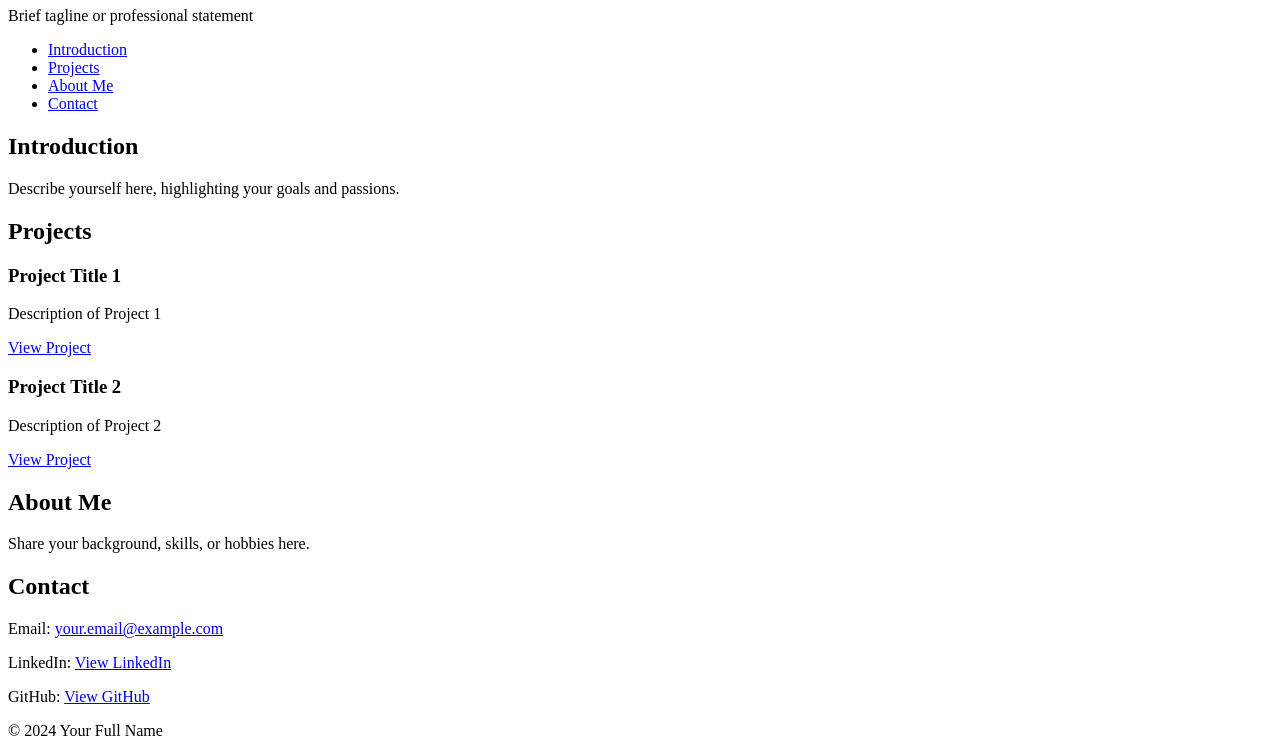
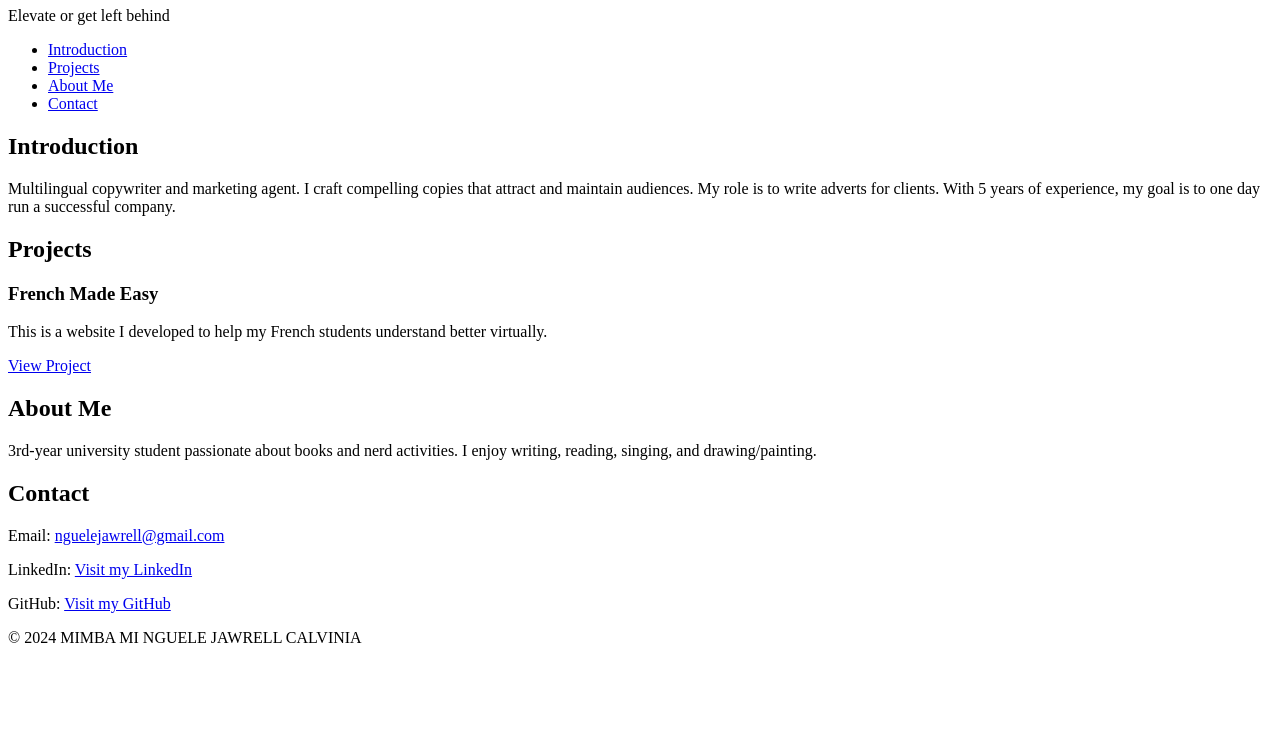
Before and after one commit to Jawnguele/My_First_Portfolio, a plain HTML site: page portfolio/index.html in a window 1280 px wide. Shown: the part 73-829 px from the top of the page. After the commit the page ends 800 px from the top, so only its background shows below. Drawn offline with Linux system fonts and the light colour scheme.

Commit message:
Update index.html with personal portfolio content

```diff
--- a/portfolio/index.html
+++ b/portfolio/index.html
@@ -1,14 +1,16 @@
 <!DOCTYPE html>
 <html lang="en">
+
 <head>
     <meta charset="utf-8">
-    <title>Your Full Name - Personal Portfolio</title>
+    <title>MIMBA MI NGUELE JAWRELL CALVINIA - Personal Portfolio</title>
 </head>
+
 <body>
     <!-- Header Section -->
     <header>
-        <h1>Your Full Name</h1>
-        <p>Brief tagline or professional statement</p>
+        <h1>MIMBA MI NGUELE JAWRELL CALVINIA</h1>
+        <p>Elevate or get left behind</p>
     </header>
 
     <!-- Navigation Section -->
@@ -24,41 +26,37 @@
     <!-- Introduction Section -->
     <section id="introduction">
         <h2>Introduction</h2>
-        <p>Describe yourself here, highlighting your goals and passions.</p>
+        <p>Multilingual copywriter and marketing agent. I craft compelling copies that attract and maintain audiences. My role is to write adverts for clients. With 5 years of experience, my goal is to one day run a successful company.</p>
     </section>
 
     <!-- Projects Section -->
     <section id="projects">
         <h2>Projects</h2>
         <article class="project">
-            <h3>Project Title 1</h3>
-            <p>Description of Project 1</p>
-            <a href="https://example.com" target="_blank">View Project</a>
-        </article>
-        <article class="project">
-            <h3>Project Title 2</h3>
-            <p>Description of Project 2</p>
-            <a href="https://example.com" target="_blank">View Project</a>
+            <h3>French Made Easy</h3>
+            <p>This is a website I developed to help my French students understand better virtually.</p>
+            <a href="#" target="_blank">View Project</a>
         </article>
     </section>
 
     <!-- About Me Section -->
     <section id="about">
         <h2>About Me</h2>
-        <p>Share your background, skills, or hobbies here.</p>
+        <p>3rd-year university student passionate about books and nerd activities. I enjoy writing, reading, singing, and drawing/painting.</p>
     </section>
 
     <!-- Contact Section -->
     <section id="contact">
         <h2>Contact</h2>
-        <p>Email: <a href="mailto:your.email@example.com">your.email@example.com</a></p>
-        <p>LinkedIn: <a href="https://linkedin.com/in/yourprofile" target="_blank">View LinkedIn</a></p>
-        <p>GitHub: <a href="https://github.com/yourusername" target="_blank">View GitHub</a></p>
+        <p>Email: <a href="mailto:nguelejawrell@gmail.com">nguelejawrell@gmail.com</a></p>
+        <p>LinkedIn: <a href="https://www.linkedin.com/in/jawrell-nguele-" target="_blank">Visit my LinkedIn</a></p>
+        <p>GitHub: <a href="https://github.com/Jawnguele" target="_blank">Visit my GitHub</a></p>
     </section>
 
     <!-- Footer Section -->
     <footer>
-        <p>&copy; 2024 Your Full Name</p>
+        <p>&copy; 2024 MIMBA MI NGUELE JAWRELL CALVINIA</p>
     </footer>
 </body>
+
 </html>
```
